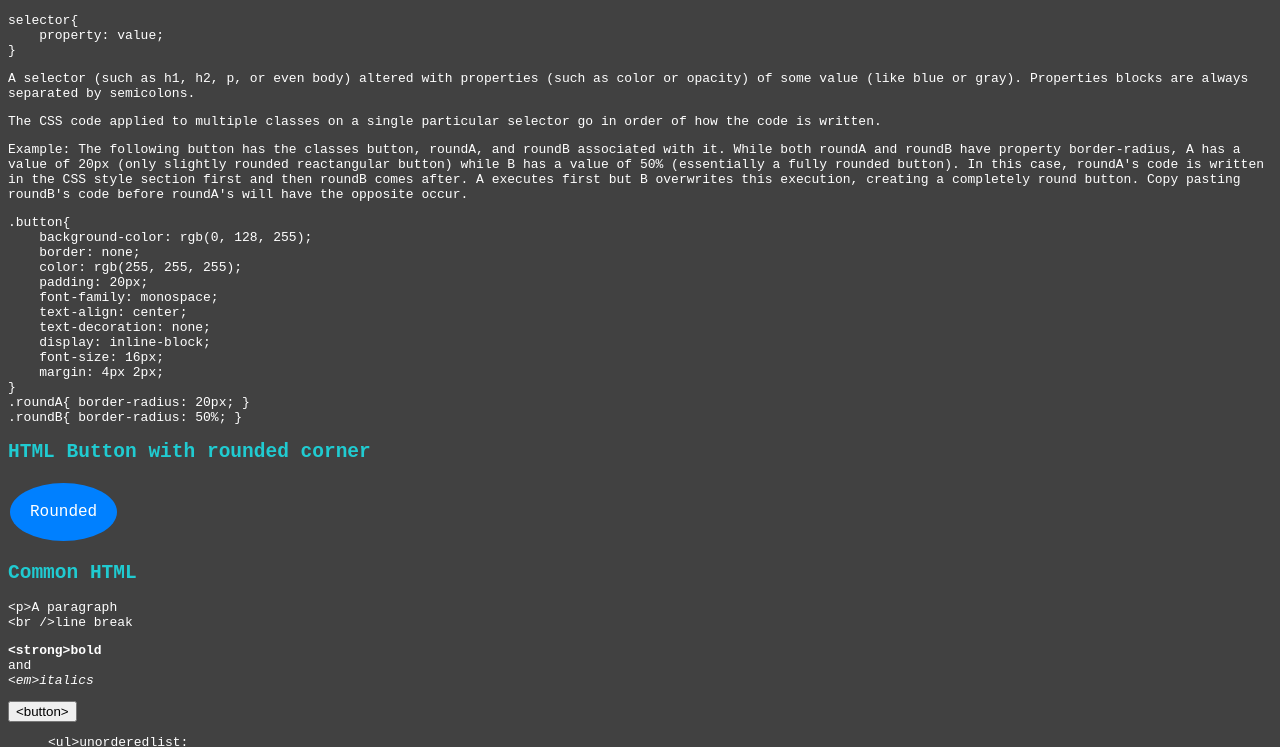
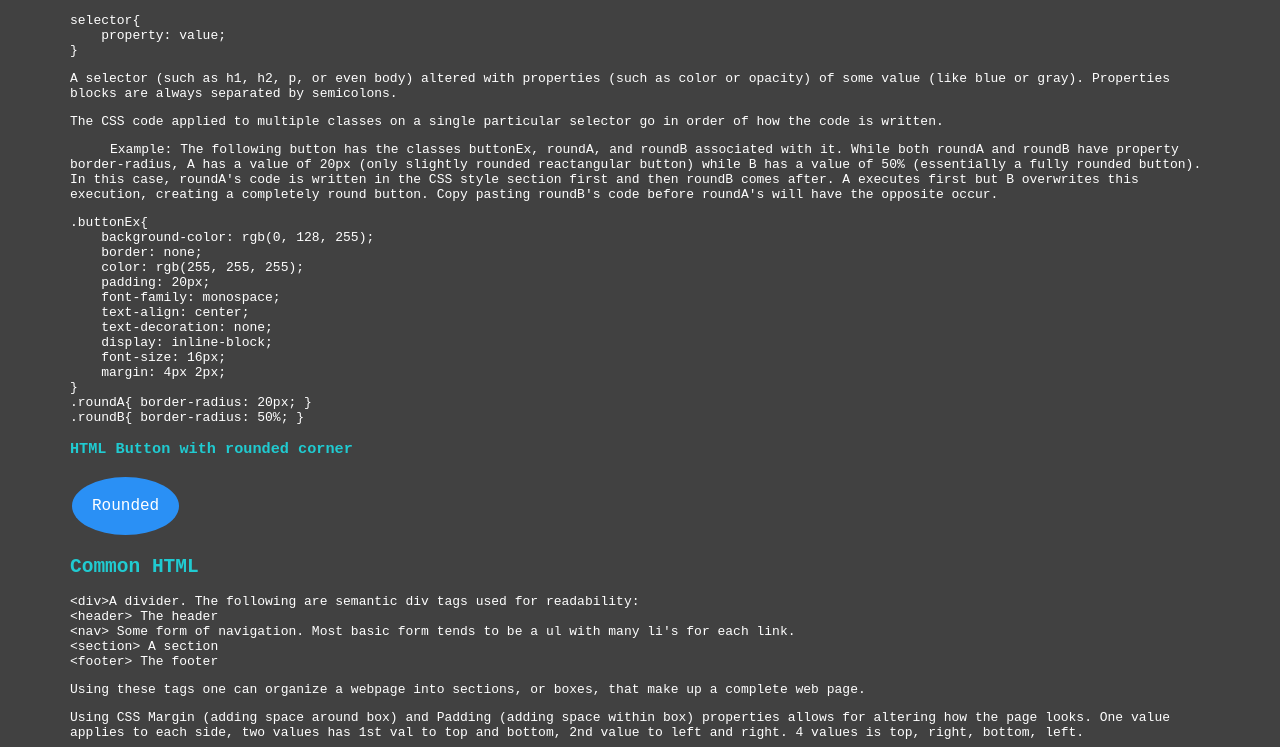
Before and after one commit to vihutr/HelloWorldWebsite, a plain HTML site: page index.html in a window 1280 px wide. Shown: the part 90-837 px from the top of the page. Drawn offline with Linux system fonts and the light colour scheme.

Commit message:
Added margins and some miscellaneou changes.

```diff
--- a/index.html
+++ b/index.html
@@ -1,7 +1,7 @@
 <!DOCTYPE html>
 <html>
     <head>
-        <title>My Page</title>
+        <title>CSS and HTML Basics</title>
 
         <!-- Scripts -->
         <script src="https://cdn.jsdelivr.net/gh/google/code-prettify@master/loader/run_prettify.js?lang=css&amp;skin=desert&amp;callback=js_ident" ></script>
@@ -18,14 +18,20 @@
                 color: rgb(32, 203, 209);
                 opacity: 1;
             }
+            h3{
+                color: rgb(32, 203, 209);
+                opacity: 1;
+            }
             body{
                 background: rgb(65, 65, 65);
                 /*font-family: Helvetica Neue, Helvetica, Arial, sans-serif;*/
                 font-family: monospace;
                 color: white;
+                padding: 0px;
+                margin: 10px 70px;
             }
-            .button{
-                background-color: rgb(0, 128, 255);
+            .buttonEx{
+                background-color: rgb(42, 144, 245);
                 border: none;
                 color: rgb(255, 255, 255);
                 padding: 20px;
@@ -46,9 +52,11 @@
     </head>
 
     <body>
-        <h1>CSS and HTML basics</h1>
+        <h1>CSS and HTML Basics</h1>
 
         <h2>CSS Fundamental Structure</h2>
+
+    <section>
 
 <pre class = "prettyprint">
 selector{
@@ -59,10 +67,10 @@ selector{
         <p>A selector (such as h1, h2, p, or even body) altered with properties (such as color or opacity) of some value (like blue or gray). Properties blocks are always separated by semicolons.</p>
         </p>
         <p>The CSS code applied to multiple classes on a single particular selector go in order of how the code is written.</p>
-        <p>Example: The following button has the classes button, roundA, and roundB associated with it. While both roundA and roundB have property border-radius, A has a value of 20px (only slightly rounded reactangular button) while B has a value of 50% (essentially a fully rounded button). In this case, roundA's code is written in the CSS style section first and then roundB comes after. A executes first but B overwrites this execution, creating a completely round button. Copy pasting roundB's code before roundA's will have the opposite occur.</p>
+        <p style = "text-indent:40px">Example: The following button has the classes buttonEx, roundA, and roundB associated with it. While both roundA and roundB have property border-radius, A has a value of 20px (only slightly rounded reactangular button) while B has a value of 50% (essentially a fully rounded button). In this case, roundA's code is written in the CSS style section first and then roundB comes after. A executes first but B overwrites this execution, creating a completely round button. Copy pasting roundB's code before roundA's will have the opposite occur.</p>
 
 <pre class = "prettyprint">
-.button{
+.buttonEx{
     background-color: rgb(0, 128, 255);
     border: none;
     color: rgb(255, 255, 255);
@@ -77,13 +85,23 @@ selector{
 .roundA{ border-radius: 20px; }
 .roundB{ border-radius: 50%; }
 </pre>
-        <h2>HTML Button with rounded corner</h2>
+        <h3>HTML Button with rounded corner</h3>
+        <button class = "buttonEx roundA roundB"> Rounded </button>
 
-        <button class = "button roundA roundB"> Rounded </button>
+    </section>
+    <section>
+        <h2>Common HTML</h2>
 
-        <h2>Common HTML</h2>
+        <div>&lt;div>A divider. The following are semantic div tags used for readability:</div>
+        <header>&lt;header> The header</header>
+        <nav>&lt;nav> Some form of navigation. Most basic form tends to be a ul with many li's for each link.</nav>
+        <section>&lt;section> A section</section>
+        <footer>&lt;footer> The footer</footer>
+        <p>Using these tags one can organize a webpage into sections, or boxes, that make up a complete web page.</p>
+
+        <p>Using CSS Margin (adding space around box) and Padding (adding space within box) properties allows for altering how the page looks. One value applies to each side, two values has 1st val to top and bottom, 2nd value to left and right. 4 values is top, right, bottom, left.</p>
+
         <p>&lt;p>A paragraph<br/> &lt;br />line break </p>
-
         <p><strong>&lt;strong>bold</strong>
         <br/>and
         <br/><em> &lt;em>italics </em></em></p>
@@ -96,5 +114,6 @@ selector{
 
         <li>&lt;li>list item</li>
         </ol>
+    </section>
     </body>
 </html>
```
